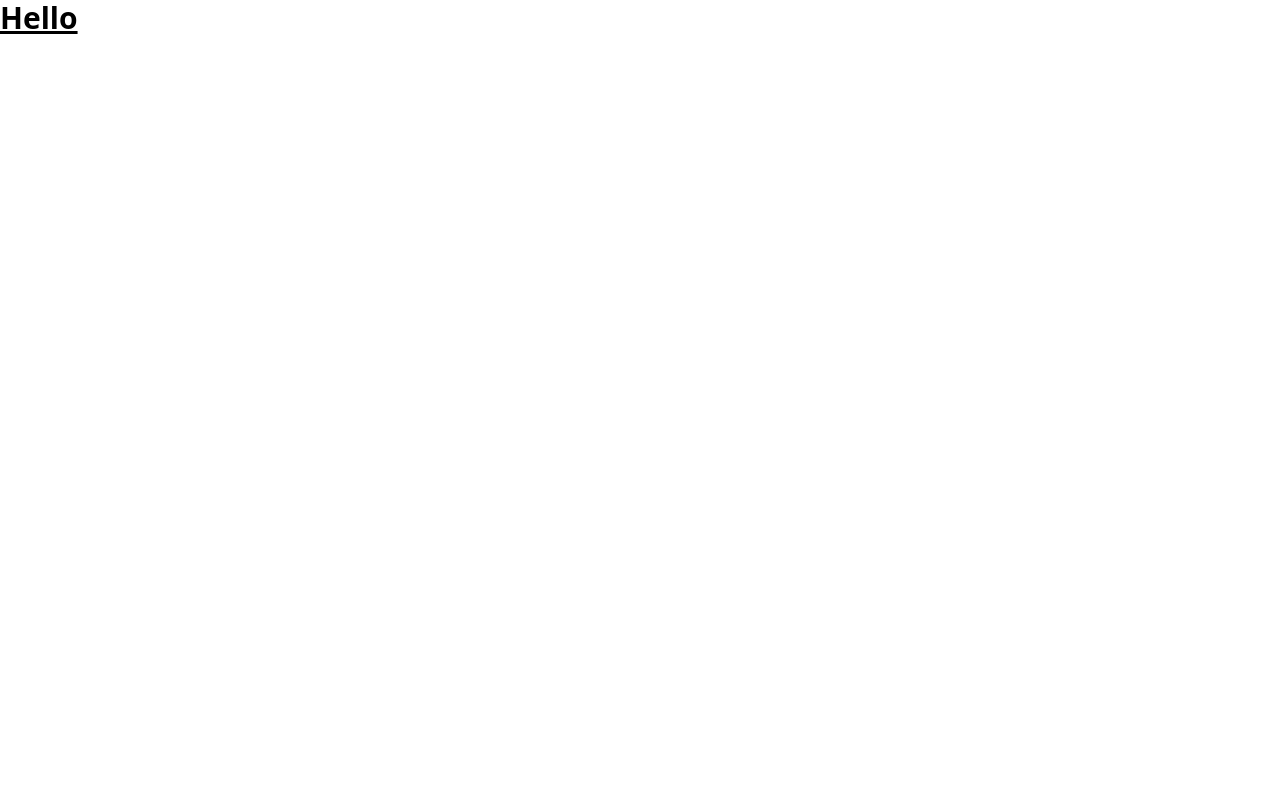
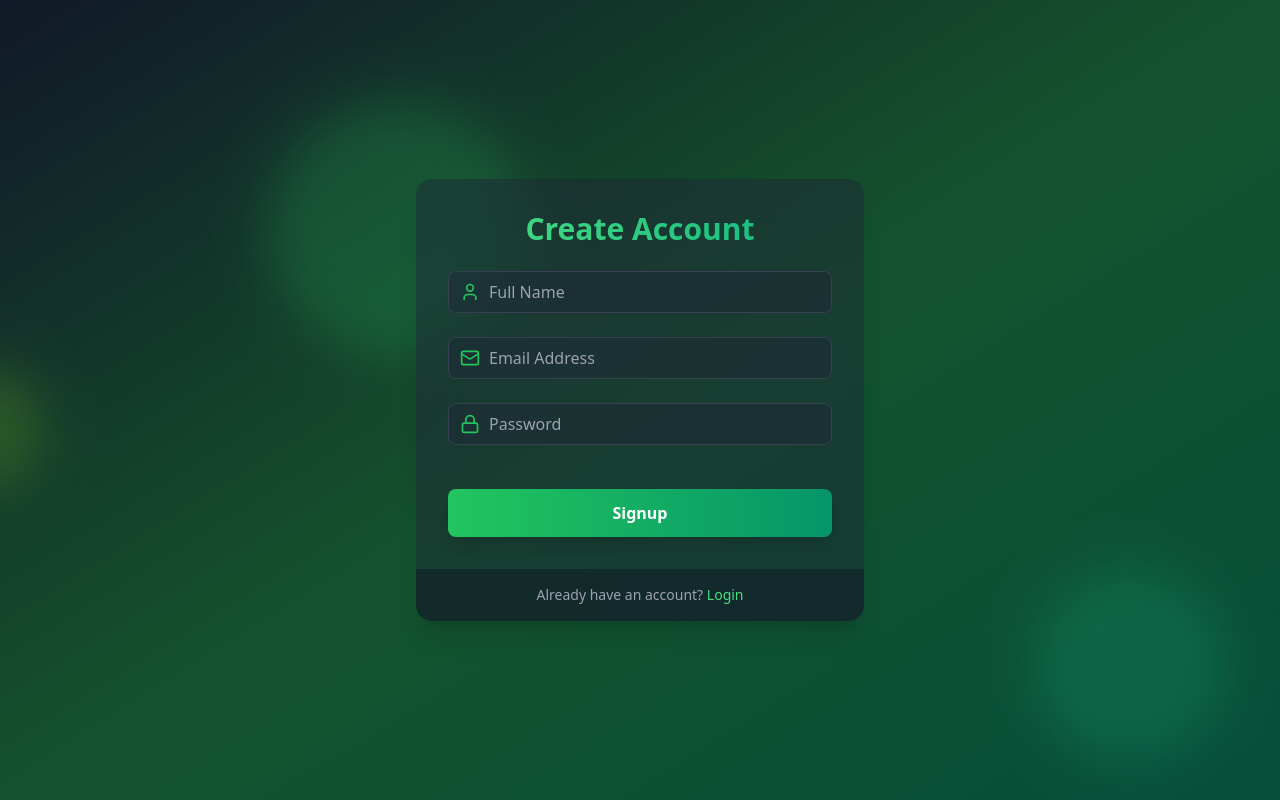
Before and after one commit to GUchechi/AUTH_MERN, a React (Vite) app in the folder frontend/: page /signup in a window 1280 px wide. Built offline with nearby package versions, Linux system fonts and the light colour scheme.

Commit message:
added signup

```diff
--- a/frontend/eslint.config.js
+++ b/frontend/eslint.config.js
@@ -34,5 +34,6 @@
         { allowConstantExport: true },
       ],
     },
+    "react/prop-types": "off",
   },
 ]
--- a/frontend/package.json
+++ b/frontend/package.json
@@ -11,6 +11,8 @@
   },
   "dependencies": {
     "@reduxjs/toolkit": "^2.2.8",
+    "framer-motion": "^11.11.9",
+    "lucide-react": "^0.453.0",
     "react": "^18.3.1",
     "react-dom": "^18.3.1",
     "react-icons": "^5.3.0",
--- a/frontend/src/App.jsx
+++ b/frontend/src/App.jsx
@@ -1,8 +1,42 @@
+import { Route, Routes } from "react-router-dom";
+import FloatingShape from "./components/FloatingShape";
+import SignUpPage from "./pages/SignUpPage";
+import LoginPage from "./pages/LoginPage";
+
 const App = () => {
   return (
-    <>
-      <h1 className="text-3xl font-bold underline">Hello</h1>
-    </>
+    <div
+      className="min-h-screen bg-gradient-to-br
+    from-gray-900 via-green-900 to-emerald-900 flex items-center justify-center relative overflow-hidden"
+    >
+      <FloatingShape
+        color="bg-green-500"
+        size="w-64 h-64"
+        top="-5%"
+        left="10%"
+        delay={0}
+      />
+      <FloatingShape
+        color="bg-emerald-500"
+        size="w-48 h-48"
+        top="70%"
+        left="80%"
+        delay={5}
+      />
+      <FloatingShape
+        color="bg-lime-500"
+        size="w-32 h-32"
+        top="40%"
+        left="-10%"
+        delay={2}
+      />
+
+      <Routes>
+        <Route path="/" element={"Home"}/>
+        <Route path="/signup" element={<SignUpPage />}/>
+        <Route path="/login" element={<LoginPage />}/>
+      </Routes>
+    </div>
   );
 };
 
--- /dev/null
+++ b/frontend/src/components/FloatingShape.jsx
@@ -0,0 +1,23 @@
+import { motion } from "framer-motion";
+
+const FloatingShape = ({ color, size, top, left, delay }) => {
+	return (
+		<motion.div
+			className={`absolute rounded-full ${color} ${size} opacity-20 blur-xl`}
+			style={{ top, left }}
+			animate={{
+				y: ["0%", "100%", "0%"],
+				x: ["0%", "100%", "0%"],
+				rotate: [0, 360],
+			}}
+			transition={{
+				duration: 20,
+				ease: "linear",
+				repeat: Infinity,
+				delay,
+			}}
+			aria-hidden='true'
+		/>
+	);
+};
+export default FloatingShape;
--- /dev/null
+++ b/frontend/src/components/Input.jsx
@@ -0,0 +1,14 @@
+const Input = ({ icon: Icon, ...props }) => {
+  return (
+    <div className="relative mb-6">
+      <div className="absolute inset-y-0 left-0 flex items-center pl-3 pointer-events-none">
+        <Icon className="size-5 text-green-500" />
+      </div>
+      <input
+        {...props}
+        className="w-full pl-10 pr-3 py-2 bg-gray-800 bg-opacity-50 rounded-lg border border-gray-700 focus:border-green-500 focus:ring-2 focus:ring-green-500 text-white placeholder-gray-400 transition duration-200"
+      />
+    </div>
+  );
+};
+export default Input;
--- /dev/null
+++ b/frontend/src/components/PasswordStrengthMeter.jsx
@@ -0,0 +1,80 @@
+import { Check, X } from "lucide-react";
+
+const PasswordCriteria = ({ password }) => {
+  const criteria = [
+    { label: "At least 6 characters", met: password.length >= 6 },
+    { label: "Contains uppercase letter", met: /[A-Z]/.test(password) },
+    { label: "Contains lowercase letter", met: /[a-z]/.test(password) },
+    { label: "Contains a number", met: /\d/.test(password) },
+    { label: "Contains special character", met: /[^A-Za-z0-9]/.test(password) },
+  ];
+
+  return (
+    <div className="mt-2 space-y-1">
+      {criteria.map((item) => (
+        <div key={item.label} className="flex items-center text-xs">
+          {item.met ? (
+            <Check className="size-4 text-green-500 mr-2" />
+          ) : (
+            <X className="size-4 text-gray-500 mr-2" />
+          )}
+          <span className={item.met ? "text-green-500" : "text-gray-400"}>
+            {item.label}
+          </span>
+        </div>
+      ))}
+    </div>
+  );
+};
+
+const PasswordStrengthMeter = ({ password }) => {
+  const getStrength = (pass) => {
+    let strength = 0;
+    if (pass.length >= 6) strength++;
+    if (pass.match(/[a-z]/) && pass.match(/[A-Z]/)) strength++;
+    if (pass.match(/\d/)) strength++;
+    if (pass.match(/[^a-zA-Z\d]/)) strength++;
+    return strength;
+  };
+  const strength = getStrength(password);
+
+  const getColor = (strength) => {
+    if (strength === 0) return "bg-red-500";
+    if (strength === 1) return "bg-red-400";
+    if (strength === 2) return "bg-yellow-500";
+    if (strength === 3) return "bg-yellow-400";
+    return "bg-green-500";
+  };
+
+  const getStrengthText = (strength) => {
+    if (strength === 0) return "Very Weak";
+    if (strength === 1) return "Weak";
+    if (strength === 2) return "Fair";
+    if (strength === 3) return "Good";
+    return "Strong";
+  };
+
+  return (
+    <div className="mt-2">
+      <div className="flex justify-between items-center mb-1">
+        <span className="text-xs text-gray-400">Password strength</span>
+        <span className="text-xs text-gray-400">
+          {getStrengthText(strength)}
+        </span>
+      </div>
+
+      <div className="flex space-x-1">
+        {[...Array(4)].map((_, index) => (
+          <div
+            key={index}
+            className={`h-1 w-1/4 rounded-full transition-colors duration-300
+                ${index < strength ? getColor(strength) : "bg-gray-600"}
+              `}
+          />
+        ))}
+      </div>
+      <PasswordCriteria password={password} />
+    </div>
+  );
+};
+export default PasswordStrengthMeter;
--- a/frontend/src/main.jsx
+++ b/frontend/src/main.jsx
@@ -1,10 +1,13 @@
-import { StrictMode } from 'react'
-import { createRoot } from 'react-dom/client'
-import App from './App.jsx'
-import './index.css'
+import { StrictMode } from "react";
+import { createRoot } from "react-dom/client";
+import { BrowserRouter } from "react-router-dom";
+import App from "./App.jsx";
+import "./index.css";
 
-createRoot(document.getElementById('root')).render(
+createRoot(document.getElementById("root")).render(
   <StrictMode>
-    <App />
-  </StrictMode>,
-)
+    <BrowserRouter>
+      <App />
+    </BrowserRouter>
+  </StrictMode>
+);
--- /dev/null
+++ b/frontend/src/pages/LoginPage.jsx
@@ -0,0 +1,11 @@
+
+
+const LoginPage = () => {
+  return (
+    <div>
+
+    </div>
+  )
+}
+
+export default LoginPage
--- /dev/null
+++ b/frontend/src/pages/SignUpPage.jsx
@@ -0,0 +1,79 @@
+import { useState } from "react";
+import { motion } from "framer-motion";
+import { Loader, Lock, Mail, User } from "lucide-react";
+import Input from "../components/Input";
+import { Link } from "react-router-dom";
+
+const SignUpPage = () => {
+  const [name, setName] = useState("");
+  const [email, setEmail] = useState("");
+  const [password, setPassword] = useState("");
+
+  const handleSignUp = () => {};
+
+  return (
+    <motion.div
+      initial={{ opacity: 0, y: 20 }}
+      animate={{ opacity: 1, y: 0 }}
+      transition={{ duration: 0.5 }}
+      className="max-w-md w-full bg-gray-800 bg-opacity-50 backdrop-filter backdrop-blur-xl rounded-2xl shadow-xl
+			overflow-hidden"
+    >
+      <div className="p-8">
+        <h2 className="text-3xl font-bold mb-6 text-center bg-gradient-to-r from-green-400 to-emerald-500 text-transparent bg-clip-text">
+          Create Account
+        </h2>
+
+        <form onSubmit={handleSignUp}>
+          <Input
+            icon={User}
+            type="text"
+            placeholder="Full Name"
+            value={name}
+            onChange={(e) => setName(e.targert.value)}
+          />
+          <Input
+            icon={Mail}
+            type="email"
+            placeholder="Email Address"
+            value={name}
+            onChange={(e) => setEmail(e.targert.value)}
+          />
+          <Input
+            icon={Lock}
+            type="password"
+            placeholder="Password"
+            value={password}
+            onChange={(e) => setPassword(e.targert.value)}
+          />
+
+          {/* Password Strength meter */}
+
+          <motion.button
+            className="mt-5 w-full py-3 px-4 bg-gradient-to-r from-green-500 to-emerald-600 text-white
+						font-bold rounded-lg shadow-lg hover:from-green-600
+						hover:to-emerald-700 focus:outline-none focus:ring-2 focus:ring-green-500 focus:ring-offset-2
+						 focus:ring-offset-gray-900 transition duration-200"
+            whileHover={{ scale: 1.02 }}
+            whileTap={{ scale: 0.98 }}
+            type="submit"
+            // disabled={isLoading}
+          >
+            Signup
+          </motion.button>
+        </form>
+      </div>
+
+      <div className="px-8 py-4 bg-gray-900 bg-opacity-50 flex justify-center">
+        <p className="text-sm text-gray-400">
+          Already have an account?{" "}
+          <Link to={"/login"} className="text-green-400 hover:underline">
+            Login
+          </Link>
+        </p>
+      </div>
+    </motion.div>
+  );
+};
+
+export default SignUpPage;
```
Also changed, not shown: 1 other file (tests, documents, lock files or other folders).
